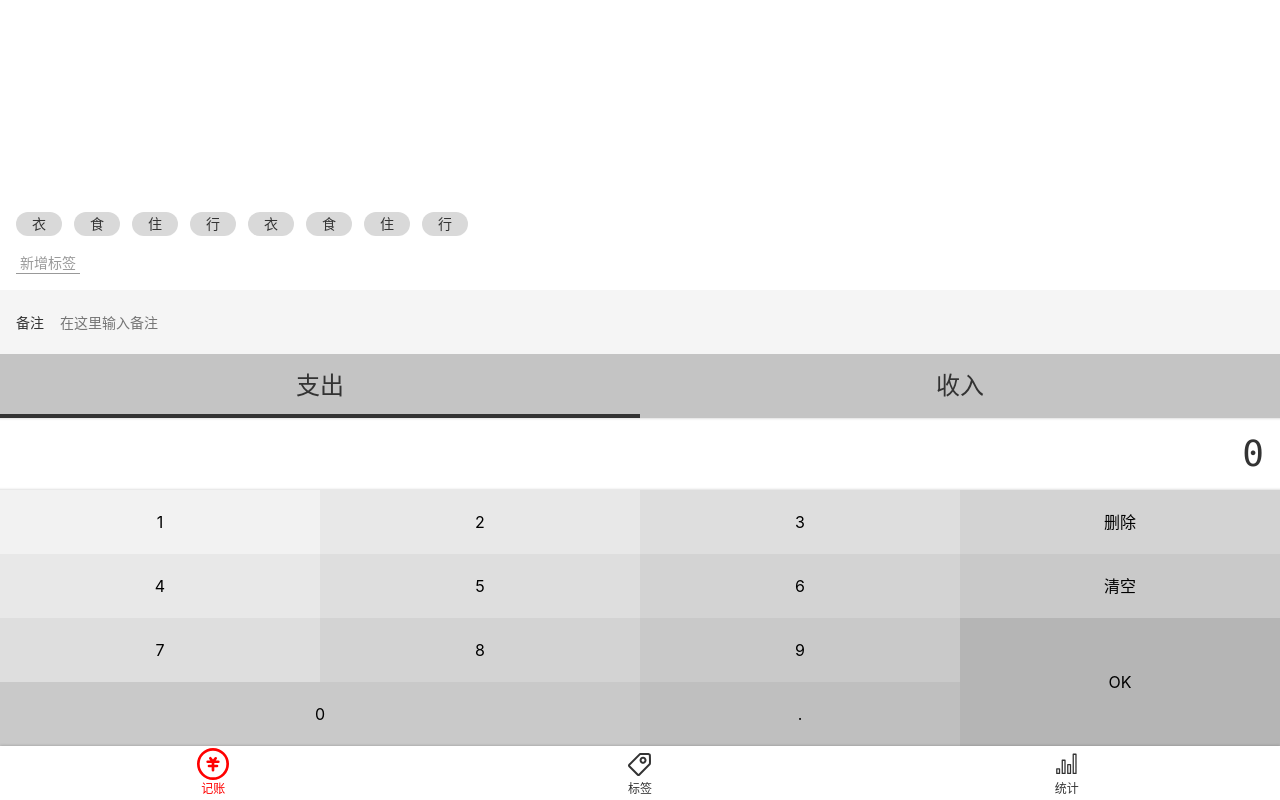
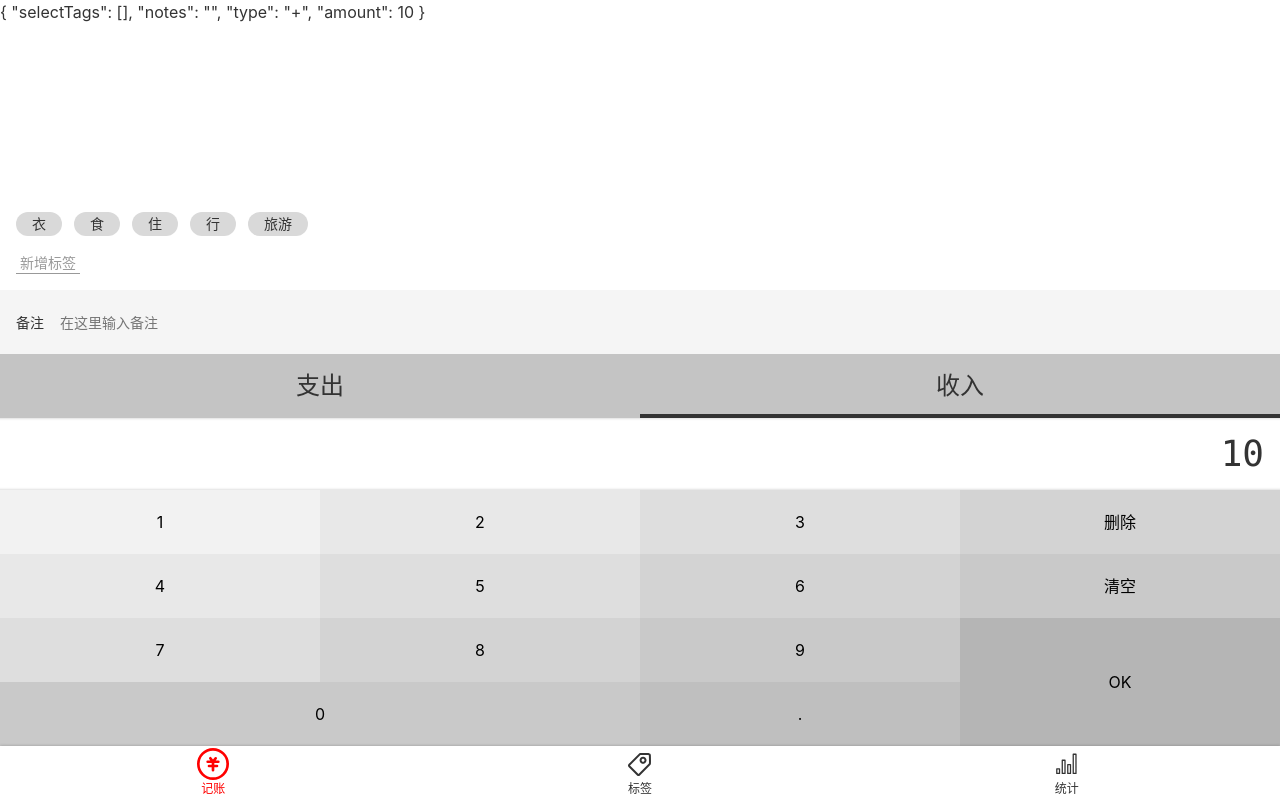
Before and after one commit to BelaXie/tally, a Vue app: page /#/money in a window 1280 px wide. Built offline with nearby package versions, Linux system fonts and the light colour scheme.

Commit message:
收集四个组件的数据

```diff
--- a/src/components/Money/Notes.vue
+++ b/src/components/Money/Notes.vue
@@ -6,10 +6,14 @@
 </template>
 <script lang="ts">
 import Vue from "vue";
-import { Component } from "vue-property-decorator";
+import { Component, Watch } from "vue-property-decorator";
 @Component
 export default class Notes extends Vue {
   value = "";
+  @Watch("value")
+  onValueChanged(value: string) {
+    this.$emit("update:value", value);
+  }
 }
 </script>
 <style lang="scss" scoped>
--- a/src/components/Money/NumberPad.vue
+++ b/src/components/Money/NumberPad.vue
@@ -21,10 +21,11 @@
 </template>
 <script lang="ts">
 import Vue from "vue";
-import { Component } from "vue-property-decorator";
+import { Component, Prop } from "vue-property-decorator";
 @Component
 export default class NumberPad extends Vue {
-  output = "0";
+  @Prop(Number) value!: number;
+  output = this.value.toString();
   inputContent(event: MouseEvent) {
     const button = event.target as HTMLButtonElement;
     const value = button.textContent as string;
@@ -52,7 +53,8 @@ export default class NumberPad extends Vue {
     this.output = "0";
   }
   ok() {
-    console.log("ok");
+    this.$emit("update:value", parseFloat(this.output));
+    this.output = "0";
   }
 }
 </script>
--- a/src/components/Money/Tags.vue
+++ b/src/components/Money/Tags.vue
@@ -1,26 +1,45 @@
 <template>
   <div class="tags">
     <div class="new">
-      <button>新增标签</button>
+      <button @click="create">新增标签</button>
     </div>
     <ul class="current">
-      <li>衣</li>
-      <li>食</li>
-      <li>住</li>
-      <li>行</li>
-      <li>衣</li>
-      <li>食</li>
-      <li>住</li>
-      <li>行</li>
+      <li
+        v-for="tag in dataSource"
+        :key="tag"
+        @click="toggle(tag)"
+        :class="{ selected: selectedTags.indexOf(tag) >= 0 }"
+      >
+        {{ tag }}
+      </li>
     </ul>
   </div>
 </template>
 <script lang="ts">
-export default {
-  data() {
-    return {};
+import Vue from "vue";
+import { Component, Prop } from "vue-property-decorator";
+@Component
+export default class Tags extends Vue {
+  @Prop() dataSource: string[] | undefined;
+  selectedTags: string[] = [];
+  toggle(tag: string) {
+    const index = this.selectedTags.indexOf(tag);
+    if (index >= 0) {
+      this.selectedTags.splice(index, 1);
+    } else {
+      this.selectedTags.push(tag);
+    }
+    this.$emit("update:value", this.selectedTags);
   }
-};
+  create() {
+    const name = window.prompt("请输入标签名");
+    if (name === "") {
+      window.alert("标签名不能为空");
+    } else if (this.dataSource) {
+      this.$emit("update:dataSource", [...this.dataSource, name]);
+    }
+  }
+}
 </script>
 <style lang="scss" scoped>
 .tags {
@@ -33,7 +52,8 @@ export default {
     display: flex;
     flex-wrap: wrap;
     > li {
-      background: #d9d9d9;
+      $bg: #d9d9d9;
+      background: $bg;
       $h: 24px;
       height: $h;
       line-height: $h;
@@ -41,6 +61,10 @@ export default {
       padding: 0 16px;
       margin-right: 12px;
       margin-top: 4px;
+      &.selected {
+        background: darken($color: $bg, $amount: 70%);
+        color: white;
+      }
     }
   }
   > .new {
--- a/src/components/Money/Types.vue
+++ b/src/components/Money/Types.vue
@@ -1,21 +1,20 @@
 <template>
   <ul class="types">
-    <li :class="type === '-' && 'selected'" @click="selectType('-')">支出</li>
-    <li :class="type === '+' && 'selected'" @click="selectType('+')">收入</li>
+    <li :class="value === '-' && 'selected'" @click="selectType('-')">支出</li>
+    <li :class="value === '+' && 'selected'" @click="selectType('+')">收入</li>
   </ul>
 </template>
 <script lang="ts">
 import Vue from "vue";
-import { Component } from "vue-property-decorator";
+import { Component, Prop } from "vue-property-decorator";
 @Component
 export default class Types extends Vue {
-  type = "-"; //-表示支出，+表示收入
-  selectType(type: string) {
-    console.log("点击了");
-    if (type !== "-" && type !== "+") {
+  @Prop(String) readonly value!: string;
+  selectType(value: string) {
+    if (value !== "-" && value !== "+") {
       throw new Error("unknown type");
     }
-    this.type = type;
+    this.$emit("update:value", value);
   }
 }
 </script>
--- a/src/views/Money.vue
+++ b/src/views/Money.vue
@@ -1,9 +1,10 @@
 <template>
   <Layout class-prefix="layout">
-    <NumberPad />
-    <Types />
-    <Notes />
-    <Tags />
+    <NumberPad :value.sync="record.amount" />
+    <Types :value.sync="record.type" />
+    <Notes @update:value="onNotesChanged" />
+    <Tags :dataSource.sync="tags" @update:value="onTagsChanged" />
+    {{ record }}
   </Layout>
 </template>
 
@@ -12,10 +13,33 @@ import NumberPad from "@/components/Money/NumberPad.vue";
 import Types from "@/components/Money/Types.vue";
 import Notes from "@/components/Money/Notes.vue";
 import Tags from "@/components/Money/Tags.vue";
-export default {
-  name: "Money",
-  components: { NumberPad, Types, Notes, Tags }
+import Vue from "vue";
+import { Component } from "vue-property-decorator";
+type recordType = {
+  selectTags: string[];
+  notes: string;
+  type: string;
+  amount: number;
 };
+@Component({
+  components: { NumberPad, Types, Notes, Tags },
+})
+export default class Money extends Vue {
+  name = "Money";
+  tags = ["衣", "食", "住", "行", "旅游"];
+  record: recordType = {
+    selectTags: [],
+    notes: "",
+    type: "+",
+    amount: 10,
+  };
+  onNotesChanged(value: string) {
+    this.record.notes = value;
+  }
+  onTagsChanged(value: string[]) {
+    this.record.selectTags = value;
+  }
+}
 </script>
 
 <style lang="scss">
@@ -24,5 +48,4 @@ export default {
   flex-direction: column-reverse;
 }
 </style>
-<style lang="scss" scoped>
-</style>
+<style lang="scss" scoped></style>
```
